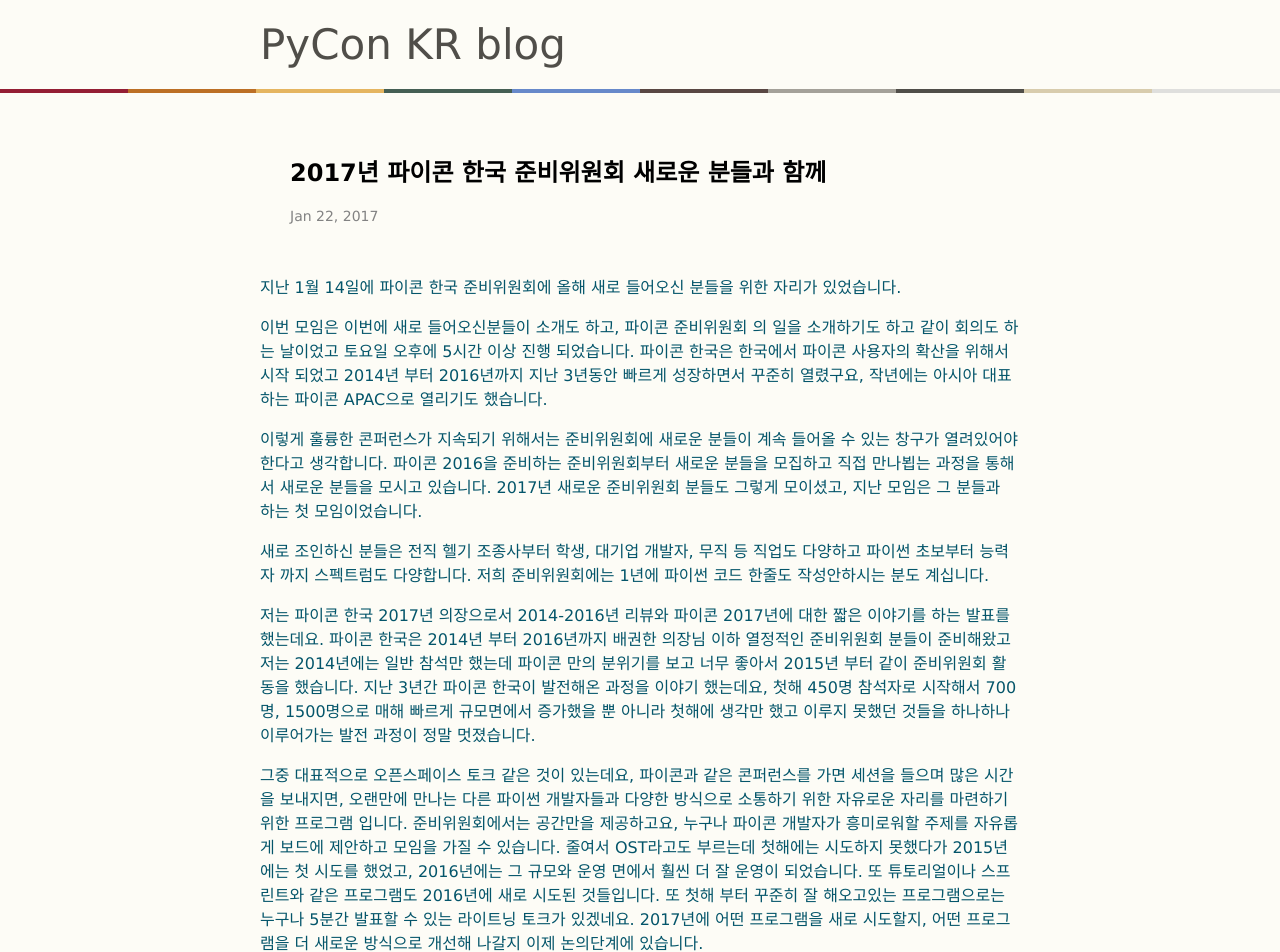
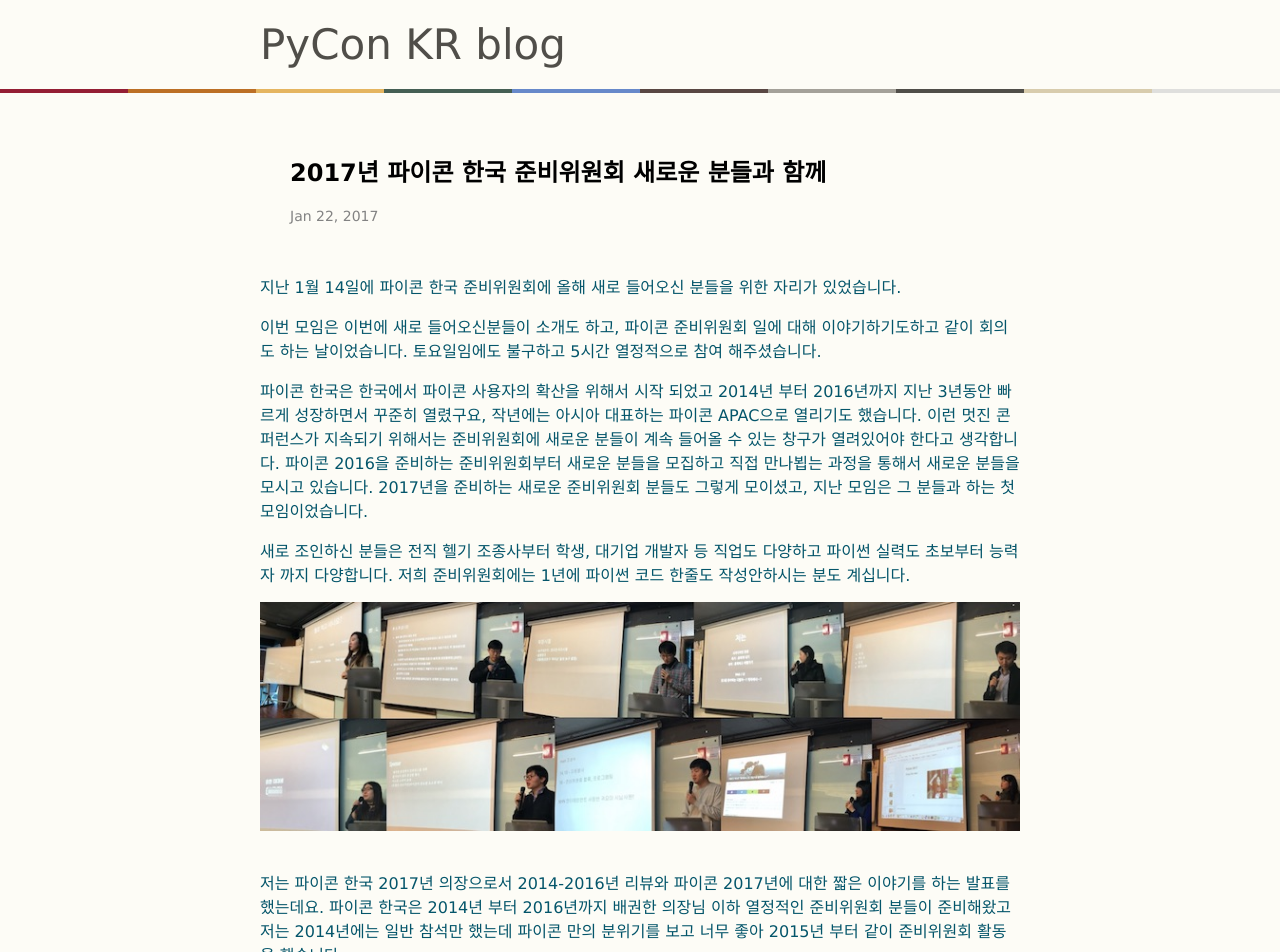
Before and after one commit to pythonkr/blog, a Jekyll site: the page built from _posts/2017-01-22-pycon-kr-2017-orientation.md, in a window 1280 px wide and 1400 px high. Shown: the top 952 px of the window. Built offline with Jekyll 4.4.1, drawn with Linux system fonts in a browser that asks for light colours; some of the changed text lies outside the part shown.

Commit message:
updating the article and adding image

```diff
--- a/_posts/2017-01-22-pycon-kr-2017-orientation.md
+++ b/_posts/2017-01-22-pycon-kr-2017-orientation.md
@@ -5,20 +5,28 @@
 
 지난 1월 14일에 파이콘 한국 준비위원회에 올해 새로 들어오신 분들을 위한 자리가 있었습니다.
 
-이번 모임은 이번에 새로 들어오신분들이 소개도 하고, 파이콘 준비위원회 의 일을 소개하기도 하고 같이 회의도 하는 날이었고 토요일 오후에 5시간 이상 진행 되었습니다. 파이콘 한국은 한국에서 파이콘 사용자의 확산을 위해서 시작 되었고 2014년 부터 2016년까지 지난 3년동안 빠르게 성장하면서 꾸준히 열렸구요, 작년에는 아시아 대표하는 파이콘 APAC으로 열리기도 했습니다.
+이번 모임은 이번에 새로 들어오신분들이 소개도 하고, 파이콘 준비위원회 일에 대해 이야기하기도하고 같이 회의도 하는 날이었습니다. 토요일임에도 불구하고 5시간 열정적으로 참여 해주셨습니다.
 
-이렇게 훌륭한 콘퍼런스가 지속되기 위해서는 준비위원회에 새로운 분들이 계속 들어올 수 있는 창구가 열려있어야 한다고 생각합니다. 파이콘 2016을 준비하는 준비위원회부터 새로운 분들을 모집하고 직접 만나뵙는 과정을 통해서 새로운 분들을 모시고 있습니다. 2017년 새로운 준비위원회 분들도 그렇게 모이셨고, 지난 모임은 그 분들과 하는 첫 모임이었습니다.
+파이콘 한국은 한국에서 파이콘 사용자의 확산을 위해서 시작 되었고 2014년 부터 2016년까지 지난 3년동안 빠르게 성장하면서 꾸준히 열렸구요, 작년에는 아시아 대표하는 파이콘 APAC으로 열리기도 했습니다. 이런 멋진 콘퍼런스가 지속되기 위해서는 준비위원회에 새로운 분들이 계속 들어올 수 있는 창구가 열려있어야 한다고 생각합니다. 파이콘 2016을 준비하는 준비위원회부터 새로운 분들을 모집하고 직접 만나뵙는 과정을 통해서 새로운 분들을 모시고 있습니다. 2017년을 준비하는 새로운 준비위원회 분들도 그렇게 모이셨고, 지난 모임은 그 분들과 하는 첫 모임이었습니다.
 
-새로 조인하신 분들은 전직 헬기 조종사부터 학생, 대기업 개발자, 무직 등 직업도 다양하고 파이썬 초보부터 능력자 까지 스펙트럼도 다양합니다. 저희 준비위원회에는 1년에 파이썬 코드 한줄도 작성안하시는 분도 계십니다.
-￼
+새로 조인하신 분들은 전직 헬기 조종사부터 학생, 대기업 개발자 등 직업도 다양하고 파이썬 실력도 초보부터 능력자 까지 다양합니다. 저희 준비위원회에는 1년에 파이썬 코드 한줄도 작성안하시는 분도 계십니다.
 
-저는 파이콘 한국 2017년 의장으로서 2014-2016년 리뷰와 파이콘 2017년에 대한 짧은 이야기를 하는 발표를 했는데요. 파이콘 한국은 2014년 부터 2016년까지 배권한 의장님 이하 열정적인 준비위원회 분들이 준비해왔고 저는 2014년에는 일반 참석만 했는데 파이콘 만의 분위기를 보고 너무 좋아서 2015년 부터 같이 준비위원회 활동을 했습니다. 지난 3년간 파이콘 한국이 발전해온 과정을 이야기 했는데요, 첫해 450명 참석자로 시작해서 700명, 1500명으로 매해 빠르게 규모면에서 증가했을 뿐 아니라 첫해에 생각만 했고 이루지 못했던 것들을 하나하나 이루어가는 발전 과정이 정말 멋졌습니다.
+￼![파이콘한국_오리엔테이션](/assets/2017/pycon_ot.jpg)
+<br/>
 
-그중 대표적으로 오픈스페이스 토크 같은 것이 있는데요, 파이콘과 같은 콘퍼런스를 가면 세션을 들으며 많은 시간을 보내지면, 오랜만에 만나는 다른 파이썬 개발자들과 다양한 방식으로 소통하기 위한 자유로운 자리를 마련하기 위한 프로그램 입니다. 준비위원회에서는 공간만을 제공하고요, 누구나 파이콘 개발자가 흥미로워할 주제를 자유롭게 보드에 제안하고 모임을 가질 수 있습니다. 줄여서 OST라고도 부르는데 첫해에는 시도하지 못했다가 2015년에는 첫 시도를 했었고, 2016년에는 그 규모와 운영 면에서 훨씬 더 잘 운영이 되었습니다.
-또 튜토리얼이나 스프린트와 같은 프로그램도 2016년에 새로 시도된 것들입니다. 또 첫해 부터 꾸준히 잘 해오고있는 프로그램으로는 누구나 5분간 발표할 수 있는 라이트닝 토크가 있겠네요. 2017년에 어떤 프로그램을 새로 시도할지, 어떤 프로그램을 더 새로운 방식으로 개선해 나갈지 이제 논의단계에 있습니다.
+저는 파이콘 한국 2017년 의장으로서 2014-2016년 리뷰와 파이콘 2017년에 대한 짧은 이야기를 하는 발표를 했는데요. 파이콘 한국은 2014년 부터 2016년까지 배권한 의장님 이하 열정적인 준비위원회 분들이 준비해왔고 저는 2014년에는 일반 참석만 했는데 파이콘 만의 분위기를 보고 너무 좋아 2015년 부터 같이 준비위원회 활동을 했습니다.
 
-저의 지루한 발표가 끝나고 작년에 준비해주셨던 분들이 간단한 소개와 파이콘 준비과정에 대한 설명 시간이 있었고요, 그리고나서 각 파트별로 나누어서 파이콘 한국 2017에 대한 토론을 하고 업무를 분배해보는 시간이 있었습니다.
+먼저 지난 3년간 파이콘 한국이 발전해온 과정을 이야기 했는데요, 첫해 450명 참석자로 시작해서 700명, 1500명으로 매해 빠르게 규모면에서 증가했을 뿐 아니라 첫해에 생각만 했고 이루지 못했던 것들을 하나하나 이루어가는 발전 과정이 정말 멋졌습니다.
+
+<iframe src="//www.slideshare.net/slideshow/embed_code/key/kMM7WRkuaqDh0" width="595" height="485" frameborder="0" marginwidth="0" marginheight="0" scrolling="no" style="border:1px solid #CCC; border-width:1px; margin-bottom:5px; max-width: 100%;" allowfullscreen> </iframe> <div style="margin-bottom:5px"> </div>
+
+그중 대표적으로 오픈스페이스 토크 같은 것이 있는데요, 파이콘과 같은 콘퍼런스를 가면 세션을 들으며 많은 시간을 보내지면, 오랜만에 만나는 다른 파이썬 개발자들과 다양한 방식으로 소통하기 위한 자유로운 자리를 마련하기 위한 프로그램 입니다. 준비위원회에서는 공간만을 제공하고요, 누구나 파이콘 개발자가 흥미로워할 주제를 자유롭게 보드에 제안하고 모임을 가질 수 있습니다. 첫해에는 시도하지 못했다가 2015년에는 첫 시도를 했었고, 2016년에는 그 규모와 운영 면에서 훨씬 더 잘 운영이 되었습니다.
+
+튜토리얼이나 스프린트와 같은 프로그램도 2016년에 새로 시도된 것들입니다. 또 첫해 부터 꾸준히 잘 해오고있는 프로그램으로는 누구나 5분간 발표할 수 있는 라이트닝 토크가 있겠네요. 2017년에 어떤 프로그램을 새로 시도할지, 어떤 프로그램을 더 새로운 방식으로 개선해 나갈지 이제 논의단계에 있습니다.
+
+저의 지루한 발표가 끝나고 작년에 준비해주셨던 분들이 간단한 소개와 파이콘 준비과정에 대한 설명 시간이 있었고, 각 파트별로 나누어 파이콘 한국 2017에 대한 토론을 하고 일을 분배해보는 시간이 있었습니다.
 
 콘퍼런스를 준비하는 것은 매우 힘든일입니다. 각자의 일이 끝나고 자유시간을 사용하여 많은 일들을 처리해야 합니다. 그리고 그중 많은 일들은 지루한 작업들 입니다. 이런 일들에 시간을 쏟으며 끊임없이 질문합니다. 왜 이 일을 하는가?
+
 준비과정에서 오는 재미도있고, 행사가 멋지게 돌아가는 것을보면 보람차기도하지만, 준비하며 멋진 사람들을 알아가는 과정이 가장 재미있는 점이고 가장 큰 동기라고 생각합니다. 다양한 사람과 만나고 소통하는 재미를 준비위원회 뿐 아니라 자원봉사자 분들, 참석자 분들까지 모두 공유하는 파이콘 한국 2017 이 되었으면 합니다. 이 모임에서 이번 파이콘은 더 재미있을 것이라는 확신이 들었습니다.
 파이콘 한국 2017은 올해 하반기에 서울에서 열릴 예정입니다. 더 알차고 더 유익하고 더 재미있는 파이콘 한국을 기다려 주세요!
```
Also changed, not shown: assets/2017/pycon_ot.jpg (added).
